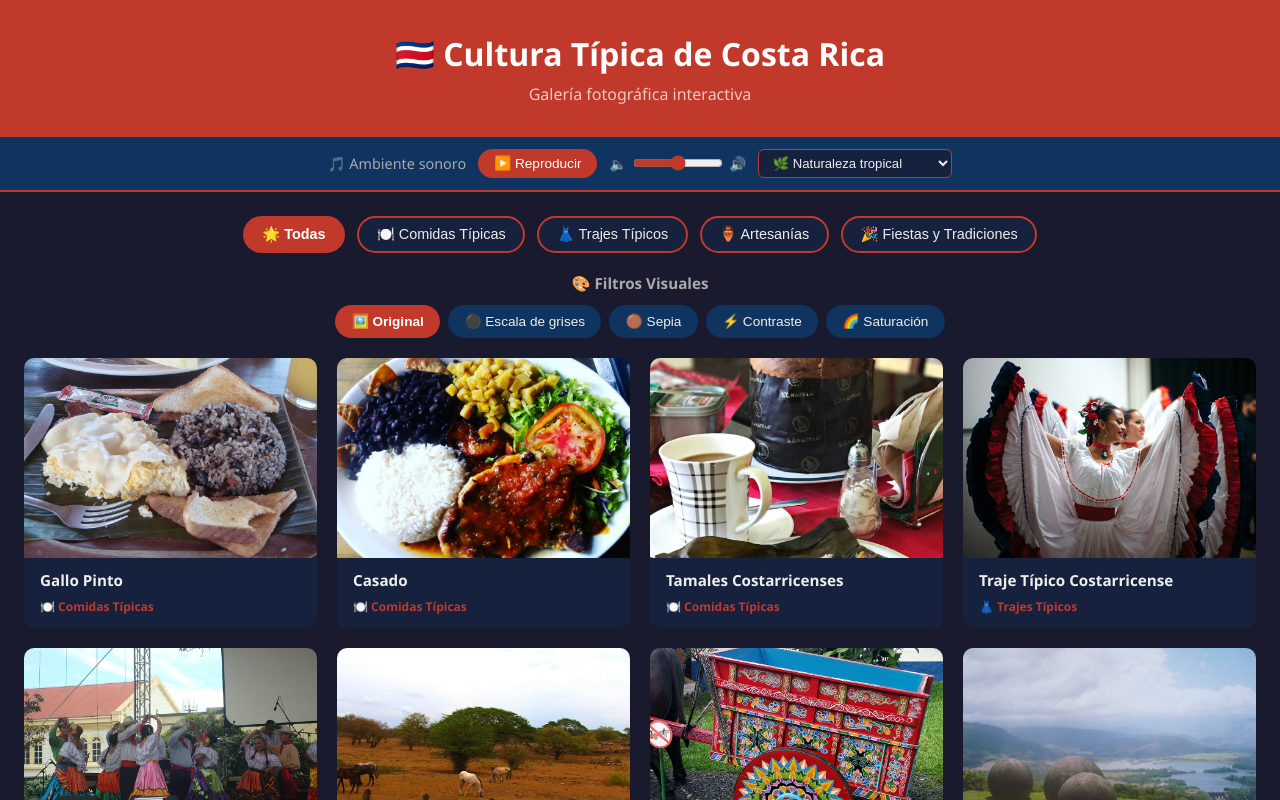
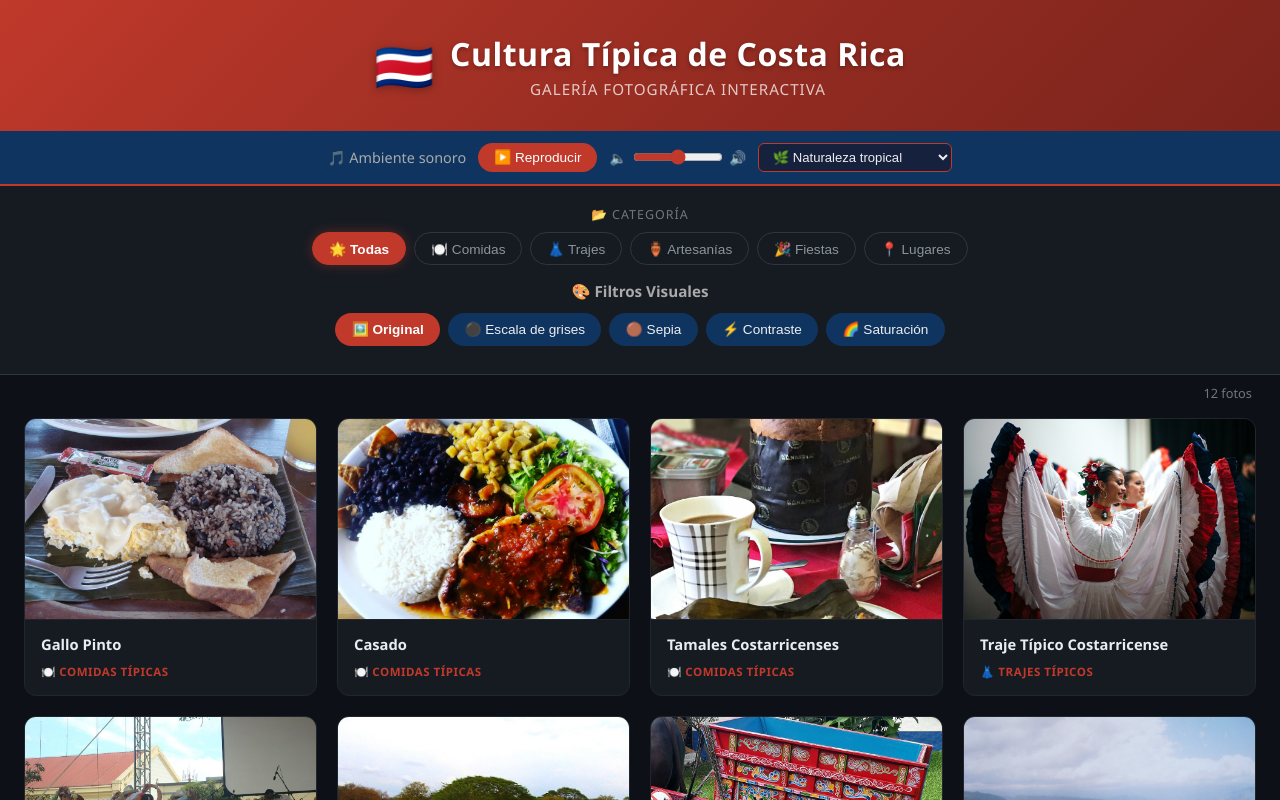
Before and after one commit to BrayanRM80/galeria-cultura-cr, a Vue app: page / in a window 1280 px wide. Shown: the top 800 px of the page. Built offline with nearby package versions, Linux system fonts and the light colour scheme.

Commit message:
Commit 6: rediseño visual, nueva categoría Lugares, spinner de carga y contador

```diff
--- a/src/App.vue
+++ b/src/App.vue
@@ -1,14 +1,22 @@
 <template>
   <div id="app">
     <header class="site-header">
-      <h1>🇨🇷 Cultura Típica de Costa Rica</h1>
+      <div class="header-content">
+        <div class="header-flag">🇨🇷</div>
+        <div>
+          <h1>Cultura Típica de Costa Rica</h1>
           <p>Galería fotográfica interactiva</p>
+        </div>
+      </div>
     </header>
 
     <AudioPlayer />
 
     <main>
+      <section class="controles">
         <!-- Filtros de categoría -->
+        <div class="filtros-wrapper">
+          <p class="filtros-titulo">📂 Categoría</p>
           <div class="filtros">
             <button
               v-for="cat in categorias"
@@ -19,12 +27,22 @@
               {{ cat.label }}
             </button>
           </div>
+        </div>
 
         <!-- Filtros visuales CSS -->
         <FiltrosVisuales :filtroActivo="filtroVisual" @cambiar="filtroVisual = $event" />
+      </section>
+
+      <!-- Contador de resultados -->
+      <div class="contador">
+        <span>{{ fotosFiltradas.length }} foto{{ fotosFiltradas.length !== 1 ? 's' : '' }}</span>
+      </div>
 
       <!-- Grilla de fotos -->
-      <div v-if="cargando" class="estado-carga"><p>Cargando galería...</p></div>
+      <div v-if="cargando" class="estado-carga">
+        <div class="spinner"></div>
+        <p>Cargando galería...</p>
+      </div>
 
       <div v-else class="galeria-grid">
         <FotoCard
@@ -37,11 +55,10 @@
       </div>
 
       <div v-if="!cargando && fotosFiltradas.length === 0" class="sin-resultados">
-        <p>No hay fotos en esta categoría.</p>
+        <p>😕 No hay fotos en esta categoría.</p>
       </div>
     </main>
 
-    <!-- Lightbox -->
     <LightboxModal
       v-if="fotoSeleccionada"
       :foto="fotoSeleccionada"
@@ -49,7 +66,7 @@
     />
 
     <footer class="site-footer">
-      <p>IF7102 Multimedios · UCR Sede Guanacaste · 2026</p>
+      <p>🇨🇷 IF7102 Multimedios · UCR Sede Guanacaste · 2026</p>
     </footer>
   </div>
 </template>
@@ -67,12 +84,16 @@ const categoriaActiva = ref('todas')
 const filtroVisual = ref('ninguno')
 const fotoSeleccionada = ref(null)
 
+// ✅ PARA AGREGAR UNA CATEGORÍA NUEVA:
+// 1. Añadí un objeto aquí abajo con { valor: 'nombre', label: '🔸 Etiqueta' }
+// 2. En fotos.json usá ese mismo "valor" en el campo "categoria" de cada foto
 const categorias = [
   { valor: 'todas', label: '🌟 Todas' },
-  { valor: 'comidas', label: '🍽️ Comidas Típicas' },
-  { valor: 'trajes', label: '👗 Trajes Típicos' },
+  { valor: 'comidas', label: '🍽️ Comidas' },
+  { valor: 'trajes', label: '👗 Trajes' },
   { valor: 'artesanias', label: '🏺 Artesanías' },
-  { valor: 'fiestas', label: '🎉 Fiestas y Tradiciones' },
+  { valor: 'fiestas', label: '🎉 Fiestas' },
+  { valor: 'lugares', label: '📍 Lugares' }, // ← nueva categoría
 ]
 
 const fotosFiltradas = computed(() => {
@@ -104,85 +125,174 @@ function abrirLightbox(foto) {
 }
 
 body {
-  font-family: 'Segoe UI', sans-serif;
-  background-color: #1a1a2e;
+  font-family: 'Segoe UI', Tahoma, sans-serif;
+  background-color: #0d1117;
   color: #eee;
+  min-height: 100vh;
 }
 
+/* HEADER */
 .site-header {
-  background-color: #c0392b;
+  background: linear-gradient(135deg, #c0392b 0%, #922b21 60%, #7b241c 100%);
+  padding: 2rem 1.5rem;
   text-align: center;
-  padding: 2rem;
+  box-shadow: 0 4px 20px rgba(0, 0, 0, 0.4);
+}
+
+.header-content {
+  display: flex;
+  align-items: center;
+  justify-content: center;
+  gap: 1rem;
+}
+
+.header-flag {
+  font-size: 3rem;
+  filter: drop-shadow(0 2px 4px rgba(0, 0, 0, 0.3));
 }
 
 .site-header h1 {
   font-size: 2rem;
   color: white;
+  font-weight: 700;
+  letter-spacing: 0.5px;
+  text-shadow: 0 2px 4px rgba(0, 0, 0, 0.3);
 }
+
 .site-header p {
-  color: #f5c6c6;
-  margin-top: 0.5rem;
+  color: rgba(255, 255, 255, 0.75);
+  margin-top: 0.25rem;
+  font-size: 0.95rem;
+  letter-spacing: 1px;
+  text-transform: uppercase;
+}
+
+/* CONTROLES */
+.controles {
+  background: #161b22;
+  border-bottom: 1px solid #30363d;
+  padding: 1.25rem 1rem 0.5rem;
+}
+
+.filtros-wrapper {
+  margin-bottom: 0.5rem;
+}
+
+.filtros-titulo {
+  text-align: center;
+  font-size: 0.78rem;
+  color: #6e7681;
+  text-transform: uppercase;
+  letter-spacing: 1px;
+  margin-bottom: 0.6rem;
 }
 
 .filtros {
   display: flex;
   flex-wrap: wrap;
-  gap: 0.75rem;
+  gap: 0.5rem;
   justify-content: center;
-  padding: 1.5rem 1rem 0.75rem;
 }
 
 .btn-filtro {
-  background: #16213e;
-  color: #eee;
-  border: 2px solid #c0392b;
-  padding: 0.5rem 1.1rem;
+  background: transparent;
+  color: #8b949e;
+  border: 1.5px solid #30363d;
+  padding: 0.45rem 1rem;
   border-radius: 999px;
   cursor: pointer;
-  font-size: 0.9rem;
+  font-size: 0.85rem;
   transition: all 0.2s ease;
 }
 
 .btn-filtro:hover {
-  background: #c0392b;
-  color: white;
+  border-color: #c0392b;
+  color: #eee;
+  background: rgba(192, 57, 43, 0.1);
 }
+
 .btn-filtro.activo {
   background: #c0392b;
+  border-color: #c0392b;
   color: white;
-  font-weight: bold;
+  font-weight: 600;
+  box-shadow: 0 0 12px rgba(192, 57, 43, 0.4);
 }
 
+/* CONTADOR */
+.contador {
+  text-align: right;
+  padding: 0.6rem 1.75rem 0;
+  font-size: 0.8rem;
+  color: #6e7681;
+}
+
+/* GRILLA */
 .galeria-grid {
   display: grid;
   grid-template-columns: repeat(auto-fill, minmax(260px, 1fr));
   gap: 1.25rem;
-  padding: 0 1.5rem 2rem;
+  padding: 1rem 1.5rem 3rem;
 }
 
-.estado-carga,
+/* SPINNER */
+.estado-carga {
+  display: flex;
+  flex-direction: column;
+  align-items: center;
+  gap: 1rem;
+  padding: 4rem;
+  color: #6e7681;
+}
+
+.spinner {
+  width: 40px;
+  height: 40px;
+  border: 3px solid #30363d;
+  border-top-color: #c0392b;
+  border-radius: 50%;
+  animation: spin 0.8s linear infinite;
+}
+
+@keyframes spin {
+  to {
+    transform: rotate(360deg);
+  }
+}
+
 .sin-resultados {
   text-align: center;
   padding: 3rem;
-  color: #aaa;
+  color: #6e7681;
+  font-size: 1.1rem;
 }
 
+/* FOOTER */
 .site-footer {
   text-align: center;
-  padding: 1rem;
-  background-color: #111;
-  color: #888;
-  font-size: 0.85rem;
+  padding: 1.25rem;
+  background: #010409;
+  color: #6e7681;
+  font-size: 0.82rem;
+  border-top: 1px solid #21262d;
+  letter-spacing: 0.5px;
 }
 
+/* RESPONSIVO */
 @media (max-width: 600px) {
   .site-header h1 {
-    font-size: 1.4rem;
+    font-size: 1.3rem;
+  }
+  .header-flag {
+    font-size: 2rem;
   }
   .galeria-grid {
     grid-template-columns: 1fr 1fr;
-    padding: 0 0.75rem 2rem;
+    padding: 0.75rem 0.75rem 2rem;
     gap: 0.75rem;
+  }
+  .contador {
+    padding: 0.5rem 1rem 0;
   }
 }
 </style>
--- a/src/components/FotoCard.vue
+++ b/src/components/FotoCard.vue
@@ -50,18 +50,21 @@ const estiloFiltro = computed(() => {
 
 <style scoped>
 .foto-card {
-  background: #16213e;
-  border-radius: 10px;
+  background: #161b22;
+  border: 1px solid #21262d;
+  border-radius: 12px;
   overflow: hidden;
   cursor: pointer;
   transition:
     transform 0.2s ease,
-    box-shadow 0.2s ease;
+    box-shadow 0.2s ease,
+    border-color 0.2s ease;
 }
 
 .foto-card:hover {
-  transform: translateY(-4px);
-  box-shadow: 0 8px 24px rgba(192, 57, 43, 0.4);
+  transform: translateY(-5px);
+  box-shadow: 0 12px 32px rgba(0, 0, 0, 0.5);
+  border-color: #c0392b;
 }
 
 .foto-imagen-wrapper {
@@ -76,26 +79,33 @@ const estiloFiltro = computed(() => {
   height: 100%;
   object-fit: cover;
   transition:
-    transform 0.3s ease,
+    transform 0.35s ease,
     filter 0.3s ease;
 }
 
 .foto-card:hover .foto-imagen {
-  transform: scale(1.05);
+  transform: scale(1.07);
 }
 
 .foto-overlay {
   position: absolute;
   inset: 0;
-  background: rgba(192, 57, 43, 0.6);
+  background: linear-gradient(to top, rgba(192, 57, 43, 0.85) 0%, transparent 60%);
   display: flex;
-  align-items: center;
-  justify-content: center;
+  align-items: flex-end;
+  justify-content: flex-end;
+  padding: 0.75rem;
   opacity: 0;
-  transition: opacity 0.2s ease;
-  font-size: 1.2rem;
-  color: white;
-  font-weight: bold;
+  transition: opacity 0.25s ease;
+}
+
+.foto-overlay span {
+  background: white;
+  color: #c0392b;
+  border-radius: 999px;
+  padding: 0.3rem 0.8rem;
+  font-size: 0.8rem;
+  font-weight: 700;
 }
 
 .foto-card:hover .foto-overlay {
@@ -103,16 +113,24 @@ const estiloFiltro = computed(() => {
 }
 
 .foto-info {
-  padding: 0.75rem 1rem;
+  padding: 0.85rem 1rem;
+  border-top: 1px solid #21262d;
 }
+
 .foto-info h3 {
-  font-size: 0.95rem;
-  color: #eee;
-  margin-bottom: 0.3rem;
+  font-size: 0.92rem;
+  color: #e6edf3;
+  margin-bottom: 0.35rem;
+  white-space: nowrap;
+  overflow: hidden;
+  text-overflow: ellipsis;
 }
+
 .foto-categoria {
-  font-size: 0.75rem;
+  font-size: 0.72rem;
   color: #c0392b;
   font-weight: 600;
+  text-transform: uppercase;
+  letter-spacing: 0.5px;
 }
 </style>
```
Lines whose indentation alone changed are shown as unchanged.
